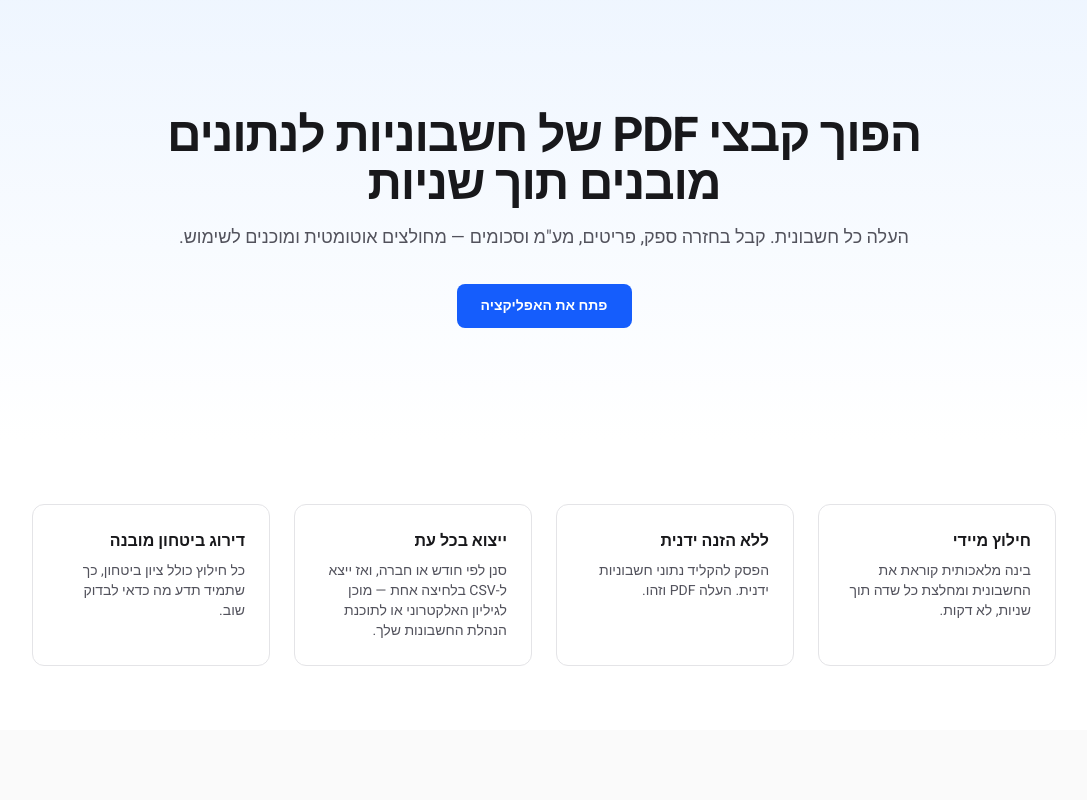
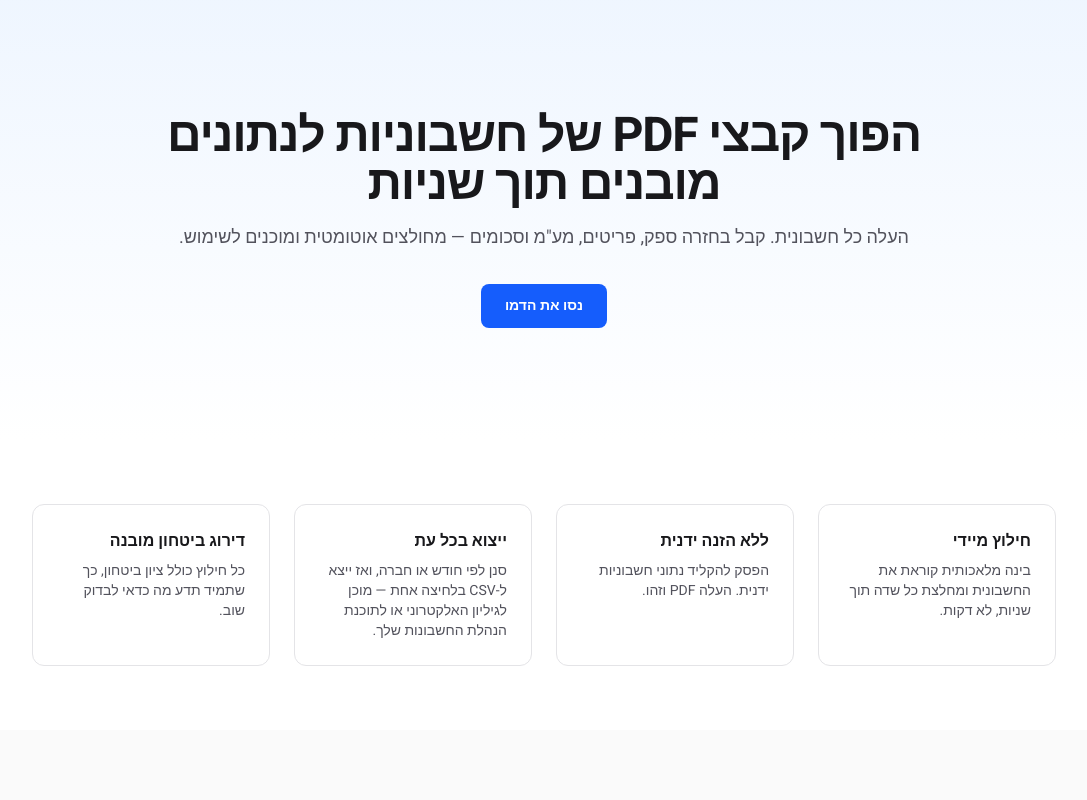
Before and after one commit to talwag/invoice-intelligence, a Next.js app in the folder web/: page / in a window 1280 px wide. Shown: the top 800 px of the page, without its empty margins (96-1183 px from the left). Built offline with nearby package versions, Linux system fonts and the light colour scheme.

Commit message:
fix: point Hero.tsx's CTA at the demo, not the real /app
Hero.tsx had its own href="/app" link, a near-duplicate of the one in
Footer.tsx already fixed for this branch. Left as-is, it defeats the
point of keeping the real app's URL unreachable from the public
landing page.

```diff
--- a/web/app/_components/landing/Hero.tsx
+++ b/web/app/_components/landing/Hero.tsx
@@ -9,11 +9,15 @@ export default function Hero() {
           העלה כל חשבונית. קבל בחזרה ספק, פריטים, מע&quot;מ וסכומים — מחולצים
           אוטומטית ומוכנים לשימוש.
         </p>
+        {/* TODO: replace with the real demo Worker's URL once it's deployed
+            (Task 6, Step 6 of docs/superpowers/plans/2026-08-19-demo.md) —
+            this placeholder cannot be the real value until that Worker
+            exists and its URL is known. */}
         <a
-          href="/app"
+          href="https://your-demo-worker.your-demo-account-subdomain.workers.dev/demo"
           className="mt-8 inline-block rounded-lg bg-blue-600 px-6 py-3 text-sm font-semibold text-white hover:bg-blue-700"
         >
-          פתח את האפליקציה
+          נסו את הדמו
         </a>
       </div>
     </section>
```
